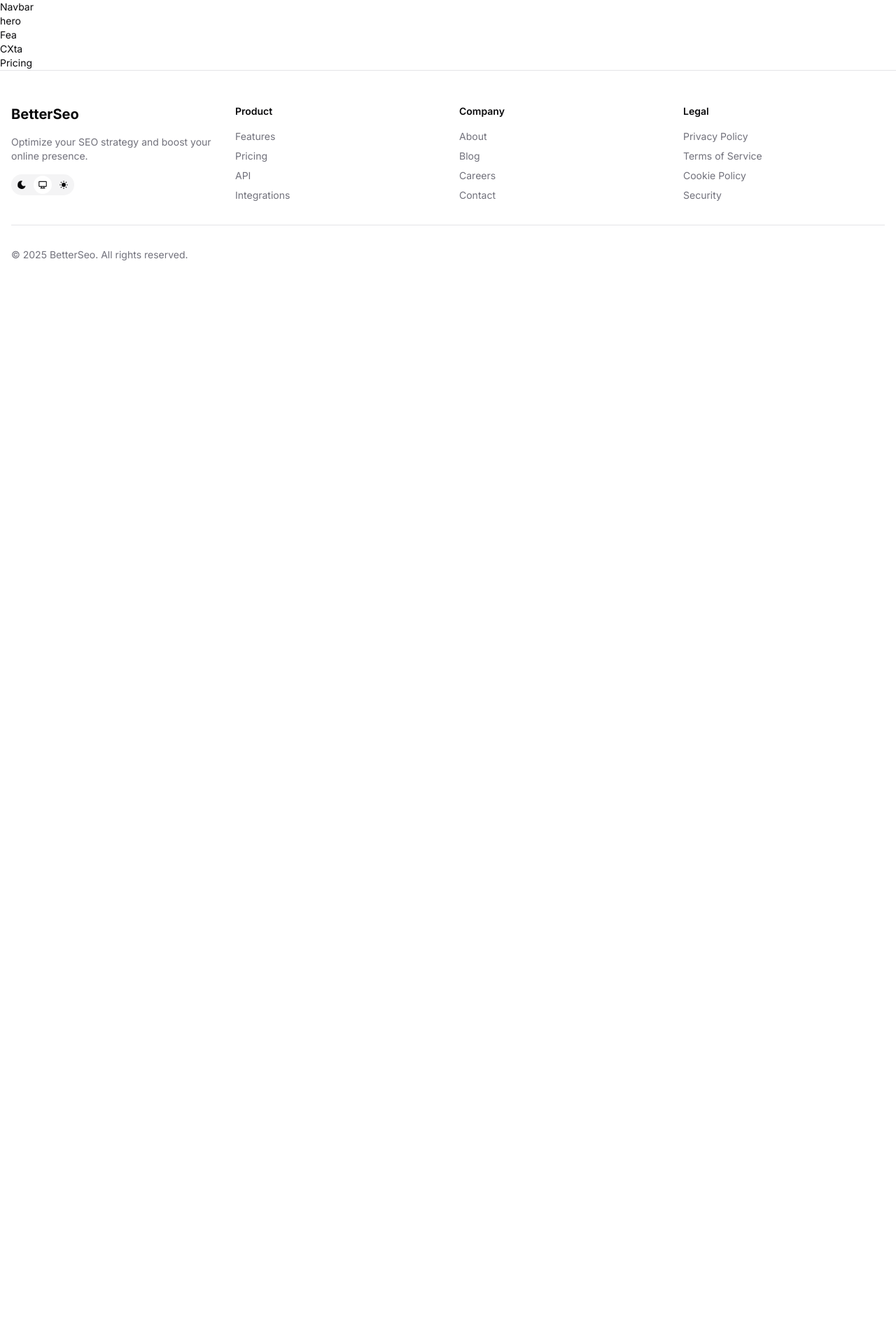
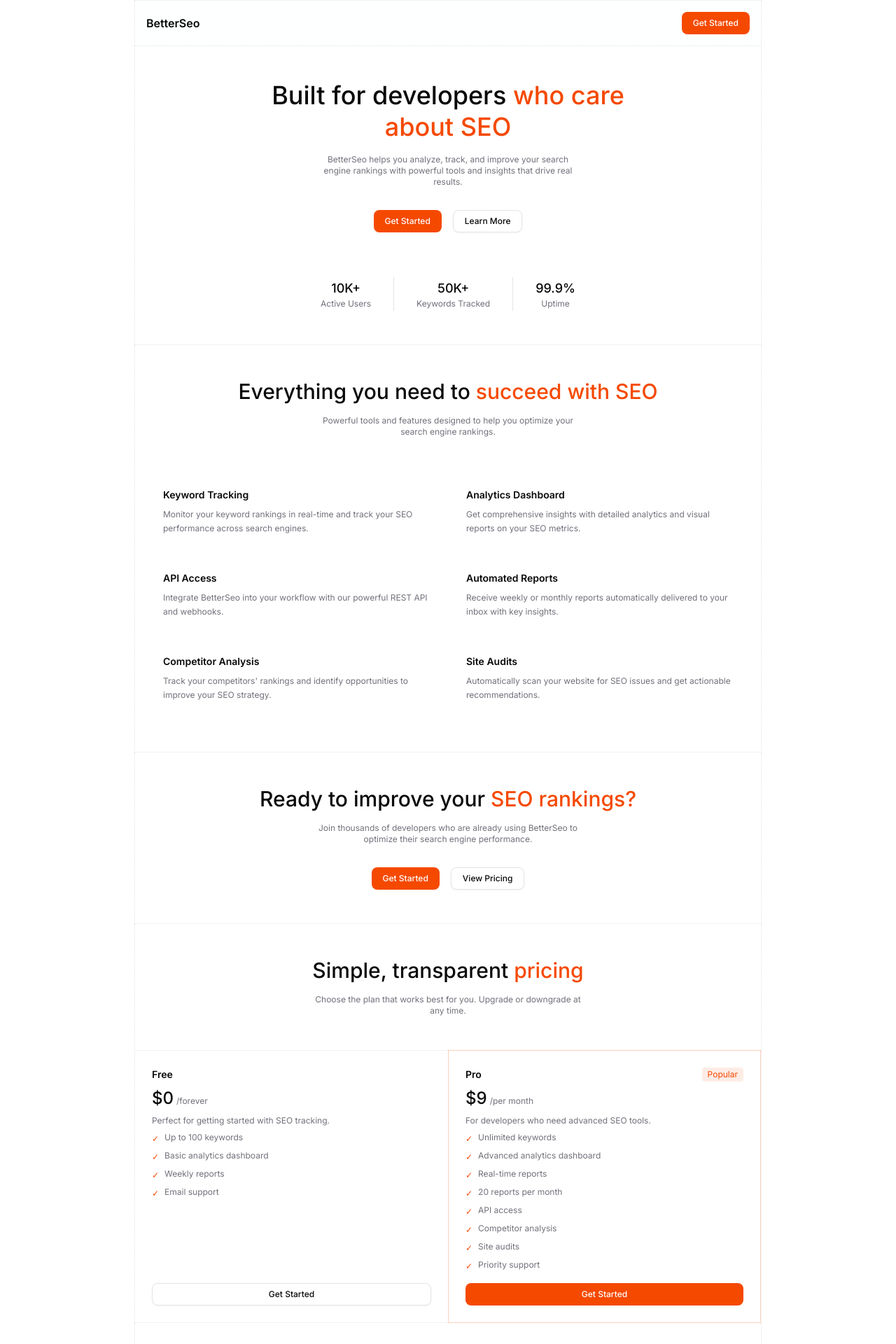
Before and after one commit to nikhilnigamnik/saas-starter, a Next.js app: page / in a window 1280 px wide. Shown: the top 1920 px of the page at 70% size. Before the commit the page ends 800 px from the top, so only its background shows below. Built offline with nearby package versions, Linux system fonts and the light colour scheme.

Commit message:
feat:(pages): added nav, hero, features, cta, pricing and footer sections

```diff
--- a/components/layout/cta.tsx
+++ b/components/layout/cta.tsx
@@ -1,5 +1,29 @@
 import React from 'react';
+import Link from 'next/link';
+import { Button } from '../ui/button';
 
 export function Cta() {
-  return <div>CXta</div>;
+  return (
+    <section>
+      <div className="max-w-4xl mx-auto border-x border-b border-dotted">
+        <div className="text-center space-y-4 py-12 px-4">
+          <h2 className="md:text-3xl text-xl font-medium text-foreground">
+            Ready to improve your <span className="text-brand">SEO rankings?</span>
+          </h2>
+          <p className="text-xs text-muted-foreground max-w-sm mx-auto">
+            Join thousands of developers who are already using BetterSeo to optimize their search
+            engine performance.
+          </p>
+          <div className="flex items-center justify-center gap-4 pt-4">
+            <Button asChild>
+              <Link href="/dashboard">Get Started</Link>
+            </Button>
+            <Button variant="outline" asChild>
+              <Link href="#pricing">View Pricing</Link>
+            </Button>
+          </div>
+        </div>
+      </div>
+    </section>
+  );
 }
--- a/components/layout/features.tsx
+++ b/components/layout/features.tsx
@@ -1,5 +1,64 @@
 import React from 'react';
 
 export function Features() {
-  return <div>Fea</div>;
+  const features = [
+    {
+      title: 'Keyword Tracking',
+      description:
+        'Monitor your keyword rankings in real-time and track your SEO performance across search engines.',
+    },
+    {
+      title: 'Analytics Dashboard',
+      description:
+        'Get comprehensive insights with detailed analytics and visual reports on your SEO metrics.',
+    },
+    {
+      title: 'API Access',
+      description:
+        'Integrate BetterSeo into your workflow with our powerful REST API and webhooks.',
+    },
+    {
+      title: 'Automated Reports',
+      description:
+        'Receive weekly or monthly reports automatically delivered to your inbox with key insights.',
+    },
+    {
+      title: 'Competitor Analysis',
+      description:
+        "Track your competitors' rankings and identify opportunities to improve your SEO strategy.",
+    },
+    {
+      title: 'Site Audits',
+      description:
+        'Automatically scan your website for SEO issues and get actionable recommendations.',
+    },
+  ];
+
+  return (
+    <section id="features">
+      <div className="max-w-4xl mx-auto border-x border-b border-dotted">
+        <div className="py-12 px-4">
+          <div className="text-center space-y-4 mb-12">
+            <h2 className="md:text-3xl text-xl font-medium text-foreground">
+              Everything you need to <span className="text-brand">succeed with SEO</span>
+            </h2>
+            <p className="text-xs text-muted-foreground max-w-sm mx-auto">
+              Powerful tools and features designed to help you optimize your search engine rankings.
+            </p>
+          </div>
+
+          <div className="grid grid-cols-1 md:grid-cols-2 gap-1">
+            {features.map((feature, index) => (
+              <div key={index} className="p-6 space-y-2 hover:bg-secondary">
+                <h3 className="text-sm font-semibold text-foreground">{feature.title}</h3>
+                <p className="text-xs text-muted-foreground leading-relaxed">
+                  {feature.description}
+                </p>
+              </div>
+            ))}
+          </div>
+        </div>
+      </div>
+    </section>
+  );
 }
--- a/components/layout/footer.tsx
+++ b/components/layout/footer.tsx
@@ -4,12 +4,12 @@
 
 export function Footer() {
   return (
-    <footer className="border-t border-border bg-background">
-      <div className="container mx-auto px-4 py-12">
-        <div className="grid grid-cols-1 md:grid-cols-4 gap-8">
+    <footer className="">
+      <div className="max-w-4xl border-x border-b border-dotted mx-auto py-8">
+        <div className="grid grid-cols-1 md:grid-cols-4 gap-8 px-4">
           <div className="space-y-4">
             <h3 className="text-xl font-bold text-foreground">BetterSeo</h3>
-            <p className="text-sm text-muted-foreground">
+            <p className="text-xs text-muted-foreground">
               Optimize your SEO strategy and boost your online presence.
             </p>
             <Themetoggle />
@@ -17,7 +17,7 @@
 
           <div>
             <h4 className="font-semibold text-foreground mb-4">Product</h4>
-            <ul className="space-y-2 text-sm">
+            <ul className="space-y-2 text-xs">
               <li>
                 <Link
                   href="#"
@@ -55,7 +55,7 @@
 
           <div>
             <h4 className="font-semibold text-foreground mb-4">Company</h4>
-            <ul className="space-y-2 text-sm">
+            <ul className="space-y-2 text-xs">
               <li>
                 <Link
                   href="#"
@@ -93,7 +93,7 @@
 
           <div>
             <h4 className="font-semibold text-foreground mb-4">Legal</h4>
-            <ul className="space-y-2 text-sm">
+            <ul className="space-y-2 text-xs">
               <li>
                 <Link
                   href="#"
@@ -130,8 +130,8 @@
           </div>
         </div>
 
-        <div className="mt-8 pt-8 border-t border-border flex flex-col sm:flex-row justify-between items-center gap-4">
-          <p className="text-sm text-muted-foreground">
+        <div className="mt-8 pt-8 border-t px-4 border-border border-dotted flex flex-col sm:flex-row justify-between items-center gap-4">
+          <p className="text-xs text-muted-foreground">
             © {new Date().getFullYear()} BetterSeo. All rights reserved.
           </p>
         </div>
--- a/components/layout/hero.tsx
+++ b/components/layout/hero.tsx
@@ -1,5 +1,48 @@
 import React from 'react';
+import Link from 'next/link';
+import { Button } from '../ui/button';
 
 export function Hero() {
-  return <div>hero</div>;
+  return (
+    <section>
+      <div className="max-w-4xl mx-auto border-x border-b border-dotted">
+        <div className="text-center space-y-4 py-12 px-4">
+          <h1 className="md:text-4xl text-2xl font-medium text-foreground leading-tight max-w-xl mx-auto">
+            Built for developers <span className="text-brand">who care about SEO</span>
+          </h1>
+
+          <p className="text-xs text-muted-foreground max-w-sm mx-auto">
+            BetterSeo helps you analyze, track, and improve your search engine rankings with
+            powerful tools and insights that drive real results.
+          </p>
+
+          <div className="flex items-center justify-center gap-4 pt-4">
+            <Button asChild>
+              <Link href="/dashboard">Get Started</Link>
+            </Button>
+            <Button variant="outline" asChild>
+              <Link href="#features">Learn More</Link>
+            </Button>
+          </div>
+
+          <div className="pt-12 flex items-center justify-center gap-8 text-xs text-muted-foreground">
+            <div className="text-center">
+              <div className="text-lg font-medium text-foreground">10K+</div>
+              <div>Active Users</div>
+            </div>
+            <div className="w-px h-12 bg-border" />
+            <div className="text-center">
+              <div className="text-lg font-medium text-foreground">50K+</div>
+              <div>Keywords Tracked</div>
+            </div>
+            <div className="w-px h-12 bg-border" />
+            <div className="text-center">
+              <div className="text-lg font-medium text-foreground">99.9%</div>
+              <div>Uptime</div>
+            </div>
+          </div>
+        </div>
+      </div>
+    </section>
+  );
 }
--- a/components/layout/navbar.tsx
+++ b/components/layout/navbar.tsx
@@ -1,5 +1,18 @@
-import React from 'react';
+import Link from 'next/link';
+import { Button } from '../ui/button';
 
 export function Navbar() {
-  return <div>Navbar</div>;
+  return (
+    <nav className="sticky top-0 z-50">
+      <div className="max-w-4xl mx-auto flex py-4 items-center justify-between px-4 border border-dotted backdrop-blur-xl bg-background/50">
+        <Link href="/" className="flex items-center space-x-2">
+          <span className="text-base font-semibold text-foreground">BetterSeo</span>
+        </Link>
+
+        <Button asChild>
+          <Link href="/dashboard">Get Started</Link>
+        </Button>
+      </div>
+    </nav>
+  );
 }
--- a/components/layout/pricing.tsx
+++ b/components/layout/pricing.tsx
@@ -1,5 +1,102 @@
 import React from 'react';
+import Link from 'next/link';
+import { Button } from '../ui/button';
+import { cn } from '@/lib/utils';
 
 export function Pricing() {
-  return <div>Pricing</div>;
+  const plans = [
+    {
+      name: 'Free',
+      price: '$0',
+      period: 'forever',
+      description: 'Perfect for getting started with SEO tracking.',
+      features: [
+        'Up to 100 keywords',
+        'Basic analytics dashboard',
+        'Weekly reports',
+        'Email support',
+      ],
+      cta: 'Get Started',
+      ctaVariant: 'outline' as const,
+      popular: false,
+    },
+    {
+      name: 'Pro',
+      price: '$9',
+      period: 'per month',
+      description: 'For developers who need advanced SEO tools.',
+      features: [
+        'Unlimited keywords',
+        'Advanced analytics dashboard',
+        'Real-time reports',
+        '20 reports per month',
+        'API access',
+        'Competitor analysis',
+        'Site audits',
+        'Priority support',
+      ],
+      cta: 'Get Started',
+      ctaVariant: 'default' as const,
+      popular: true,
+    },
+  ];
+
+  return (
+    <section id="pricing">
+      <div className="max-w-4xl mx-auto border-x border-dotted">
+        <div className="pt-12">
+          <div className="text-center space-y-4 mb-12">
+            <h2 className="md:text-3xl text-xl font-medium text-foreground">
+              Simple, transparent <span className="text-brand">pricing</span>
+            </h2>
+            <p className="text-xs text-muted-foreground max-w-sm mx-auto">
+              Choose the plan that works best for you. Upgrade or downgrade at any time.
+            </p>
+          </div>
+
+          <div className="grid grid-cols-1 md:grid-cols-2">
+            {plans.map((plan, index) => (
+              <div
+                key={index}
+                className={cn(
+                  'p-6 border-r border-y first:border-r-0 border-dotted last:border-r last:border-l space-y-4 flex flex-col justify-between',
+                  plan.popular && 'border-brand/50 border-dotted',
+                )}
+              >
+                <div className="space-y-2">
+                  <div className="flex items-center justify-between">
+                    <h3 className="text-sm font-semibold text-foreground">{plan.name}</h3>
+                    {plan.popular && (
+                      <span className="text-xs px-2 py-0.5 bg-brand/10 text-brand rounded">
+                        Popular
+                      </span>
+                    )}
+                  </div>
+                  <div className="flex items-baseline gap-1">
+                    <span className="text-2xl font-medium text-foreground">{plan.price}</span>
+                    {plan.period && (
+                      <span className="text-xs text-muted-foreground">/{plan.period}</span>
+                    )}
+                  </div>
+                  <p className="text-xs text-muted-foreground">{plan.description}</p>
+                  <ul className="space-y-2">
+                    {plan.features.map((feature, featureIndex) => (
+                      <li key={featureIndex} className="flex items-start gap-2">
+                        <span className="text-xs text-brand mt-0.5">✓</span>
+                        <span className="text-xs text-muted-foreground">{feature}</span>
+                      </li>
+                    ))}
+                  </ul>
+                </div>
+
+                <Button variant={plan.ctaVariant} className="w-full" asChild>
+                  <Link href="/dashboard">{plan.cta}</Link>
+                </Button>
+              </div>
+            ))}
+          </div>
+        </div>
+      </div>
+    </section>
+  );
 }
--- a/components/ui/button.tsx
+++ b/components/ui/button.tsx
@@ -5,7 +5,7 @@
 import { cn } from '@/lib/utils';
 
 const buttonVariants = cva(
-  "inline-flex items-center justify-center cursor-pointer gap-2 whitespace-nowrap rounded-md text-xs font-medium transition-all disabled:pointer-events-none disabled:opacity-50 [&_svg]:pointer-events-none [&_svg:not([class*='size-'])]:size-4 shrink-0 [&_svg]:shrink-0 outline-none focus-visible:border-ring focus-visible:ring-ring/50 focus-visible:ring-[3px] aria-invalid:ring-destructive/20 dark:aria-invalid:ring-destructive/40 aria-invalid:border-destructive",
+  "inline-flex items-center justify-center cursor-pointer gap-2 whitespace-nowrap rounded-md text-xs font-medium disabled:pointer-events-none disabled:opacity-50 [&_svg]:pointer-events-none [&_svg:not([class*='size-'])]:size-4 shrink-0 [&_svg]:shrink-0 outline-none focus-visible:border-ring focus-visible:ring-ring/50 focus-visible:ring-[3px] aria-invalid:ring-destructive/20 dark:aria-invalid:ring-destructive/40 aria-invalid:border-destructive",
   {
     variants: {
       variant: {
@@ -13,7 +13,7 @@
         destructive:
           'bg-destructive text-white hover:bg-destructive/90 focus-visible:ring-destructive/20 dark:focus-visible:ring-destructive/40 dark:bg-destructive/60',
         outline:
-          'border bg-background shadow-xs hover:bg-accent hover:text-accent-foreground dark:bg-input/30 dark:border-input dark:hover:bg-input/50',
+          'border bg-background shadow-xs hover:bg-accent hover:text-accent-foreground dark:bg-input/30 dark:hover:bg-input/50',
         secondary: 'bg-secondary text-secondary-foreground hover:bg-secondary/80',
         ghost: 'hover:bg-accent hover:text-accent-foreground dark:hover:bg-accent/50',
         link: 'text-primary underline-offset-4 hover:underline',
--- a/components/ui/input.tsx
+++ b/components/ui/input.tsx
@@ -8,7 +8,7 @@
       type={type}
       data-slot="input"
       className={cn(
-        'file:text-foreground placeholder:text-xs placeholder:text-muted-foreground selection:bg-primary selection:text-primary-foreground bg-secondary border h-8 w-full min-w-0 rounded-md px-3 py-1 shadow-xs transition-[color,box-shadow] outline-none text-xs file:inline-flex file:h-7 file:border-0 file:bg-transparent file:text-xs file:font-medium disabled:pointer-events-none disabled:cursor-not-allowed disabled:opacity-50',
+        'file:text-foreground placeholder:text-xs placeholder:text-muted-foreground selection:bg-primary selection:text-primary-foreground bg-secondary border h-8 w-full min-w-0 rounded-md  px-3 py-1 shadow-xs transition-[color,box-shadow] outline-none text-xs file:inline-flex file:h-7 file:border-0 file:bg-transparent file:text-xs file:font-medium disabled:pointer-events-none disabled:cursor-not-allowed disabled:opacity-50',
         'focus-visible:border-brand/50 focus-visible:ring-brand/20 focus-visible:ring-2',
         'aria-invalid:ring-destructive/20 dark:aria-invalid:ring-destructive/40 aria-invalid:border-destructive',
         className,
--- a/package.json
+++ b/package.json
@@ -9,6 +9,7 @@
     "lint": "eslint"
   },
   "dependencies": {
+    "@dodopayments/nextjs": "^0.3.3",
     "@prisma/adapter-pg": "^7.2.0",
     "@prisma/client": "^7.2.0",
     "@radix-ui/react-label": "^2.1.8",
@@ -20,6 +21,7 @@
     "clsx": "^2.1.1",
     "dotenv": "^17.2.3",
     "lucide-react": "^0.562.0",
+    "motion": "^12.23.26",
     "next": "16.1.1",
     "next-themes": "^0.4.6",
     "pg": "^8.16.3",
--- a/proxy.ts
+++ b/proxy.ts
@@ -14,8 +14,9 @@
   const isPublicRoute =
     pathname === '/' || publicRoutes.some((route) => pathname.startsWith(route));
 
-  // If user is logged in and trying to access public routes, redirect to dashboard
-  if (sessionCookie && isPublicRoute) {
+  // If user is logged in and trying to access auth routes, redirect to dashboard
+  // Allow authenticated users to access the home page (/)
+  if (sessionCookie && publicRoutes.some((route) => pathname.startsWith(route))) {
     return NextResponse.redirect(new URL('/dashboard', request.url));
   }
 
```
Also changed, not shown: 2 other files (tests, documents, lock files or other folders).
